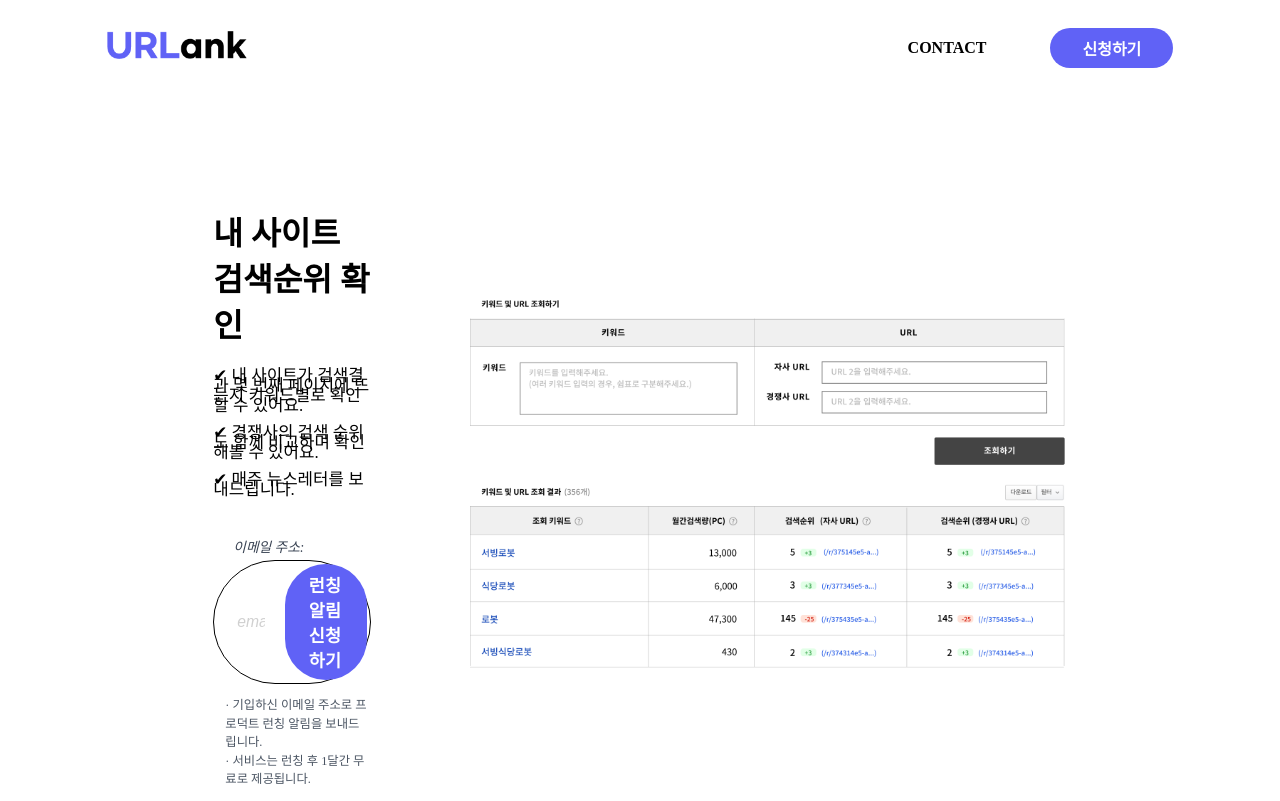
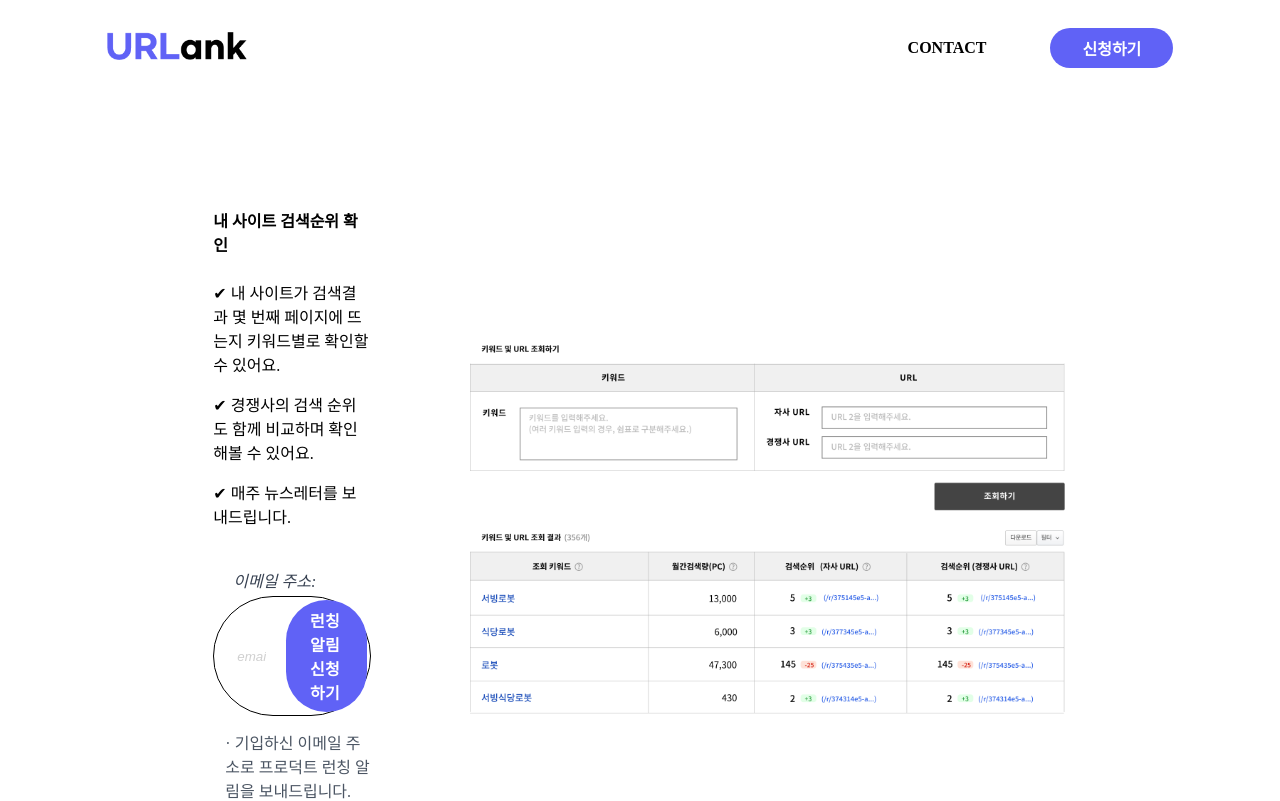
Before and after one commit to Limseongjoon/wherewework, a Next.js app: page / in a window 1280 px wide. Shown: the top 801 px of the page. Built offline with nearby package versions, Linux system fonts and the light colour scheme; no server answers.

Commit message:
[fix] Fix tailwind settings

```diff
--- a/pages/index.tsx
+++ b/pages/index.tsx
@@ -54,7 +54,7 @@ const FrameComponent3: NextPage = () => {
             내 사이트 검색순위 확인
           </div>
           <div className="h-2"></div>
-          <div className="text-5xs lg:text-sm leading-[60%] font-medium">
+          <div className="text-5xs lg:text-sm font-medium">
             <p className="">
               ✔ 내 사이트가 검색결과 몇 번째 페이지에 뜨는지 키워드별로 확인할
               수 있어요.
@@ -191,7 +191,7 @@ const FrameComponent3: NextPage = () => {
           <img className="w-full" alt="" src="/images/feature-1.png" />
         </div>
         <div className="w-fit flex flex-row items-center gap-8 lg:gap-10">
-          <div className="text-18xl lg:text-28xl lg:font-medium font-gmarket-sans-ttf text-mediumslateblue text-right pb-6">
+          <div className="text-18xl lg:text-28xl lg:font-medium text-mediumslateblue text-right pb-6">
             1
           </div>
           <div>
@@ -199,7 +199,7 @@ const FrameComponent3: NextPage = () => {
               키워드 및 URL 입력
             </div>
             <div className="h-2 lg:h-4"></div>
-            <div className="text-2xs lg:text-8xl font-regular leading-[140%] whitespace-nowrap">
+            <div className="text-2xs lg:text-8xl font-regular leading-[140%]">
               검색순위가 궁금한 키워드들과 자사 URL<br></br>또는 타사 URL을
               입력창에 입력합니다.
             </div>
@@ -212,7 +212,7 @@ const FrameComponent3: NextPage = () => {
       <div className="h-36 lg:h-60"></div>
       <div className="flex flex-col justify-between gap-12">
         <div className="w-fit flex flex-row items-center self-center gap-8 lg:gap-10">
-          <div className="text-18xl lg:text-28xl lg:font-medium font-gmarket-sans-ttf text-mediumslateblue text-right pb-6">
+          <div className="text-18xl lg:text-28xl lg:font-medium text-mediumslateblue text-right pb-6">
             2
           </div>
           <div>
@@ -234,7 +234,7 @@ const FrameComponent3: NextPage = () => {
       <div className="h-28 lg:h-60"></div>
       <div className="flex flex-col lg:flex-row items-center justify-between gap-12 lg:gap-28">
         <div className="w-fit flex flex-row items-center gap-8 lg:gap-10">
-          <div className="text-24xl lg:text-28xl lg:font-medium font-gmarket-sans-ttf text-mediumslateblue text-right pb-6">
+          <div className="text-24xl lg:text-28xl lg:font-medium text-mediumslateblue text-right pb-6">
             3
           </div>
           <div>
--- a/tailwind.config.js
+++ b/tailwind.config.js
@@ -25,67 +25,12 @@ module.exports = {
       },
       fontFamily: {
         pretendard: 'Pretendard',
-        'gmarket-sans-ttf': "'Gmarket Sans TTF'",
-        'noto-sans-kr': "'Noto Sans KR'",
+        // 'gmarket-sans-ttf': "'Gmarket Sans TTF'",
+        // 'noto-sans-kr': "'Noto Sans KR'",
       },
-      borderRadius: {
-        '5xxs': '5.47px',
-        '4xxs': '6.96px',
-        '3xxs': '9.74px',
-        '2xxs': '9.61px',
-        xxs: '9.51px',
-        small: '11.15px',
-        base: '11.73px',
-        large: '12.66px',
-        xxl: '17px',
-        '2xxl': '20px',
-        '3xxl': '20.19px',
-        '4xxl': '21.6px',
-        '5xxl': '22.37px',
-      },
+      borderRadius: {},
     },
-    fontSize: {
-      '7xs': '12.58px',
-      '6xs': '12.34px',
-      '5xs': '13.72px',
-      '4xs': '15.7px',
-      '3xs': '15.94px',
-      '2xs': '16px',
-      xs: '16.42px',
-      sm: '16.81px',
-      base: '17.45px',
-      lg: '17.82px',
-      xl: '18.83px',
-      '2xl': '18.74px',
-      '3xl': '19.8px',
-      '4xl': '20.45px',
-      '5xl': '20.89px',
-      '6xl': '20.28px',
-      '7xl': '20.23px',
-      '8xl': '22.57px',
-      '9xl': '22.15px',
-      '10xl': '23.31px',
-      '11xl': '23.96px',
-      '12xl': '25.26px',
-      '13xl': '25.21px',
-      '14xl': '25.78px',
-      '15xl': '28.54px',
-      '16xl': '29.69px',
-      '17xl': '29.44px',
-      '18xl': '32.25px',
-      '19xl': '34.41px',
-      '20xl': '35.99px',
-      '21xl': '36.78px',
-      '22xl': '38.51px',
-      '23xl': '39.78px',
-      '24xl': '49.33px',
-      '25xl': '51.66px',
-      '26xl': '52.26px',
-      '27xl': '54.18px',
-      '28xl': '59.17px',
-      '29xl': '60px',
-      '30xl': '103.97px',
-    },
+    fontSize: {},
   },
   corePlugins: { preflight: false },
 };
```
